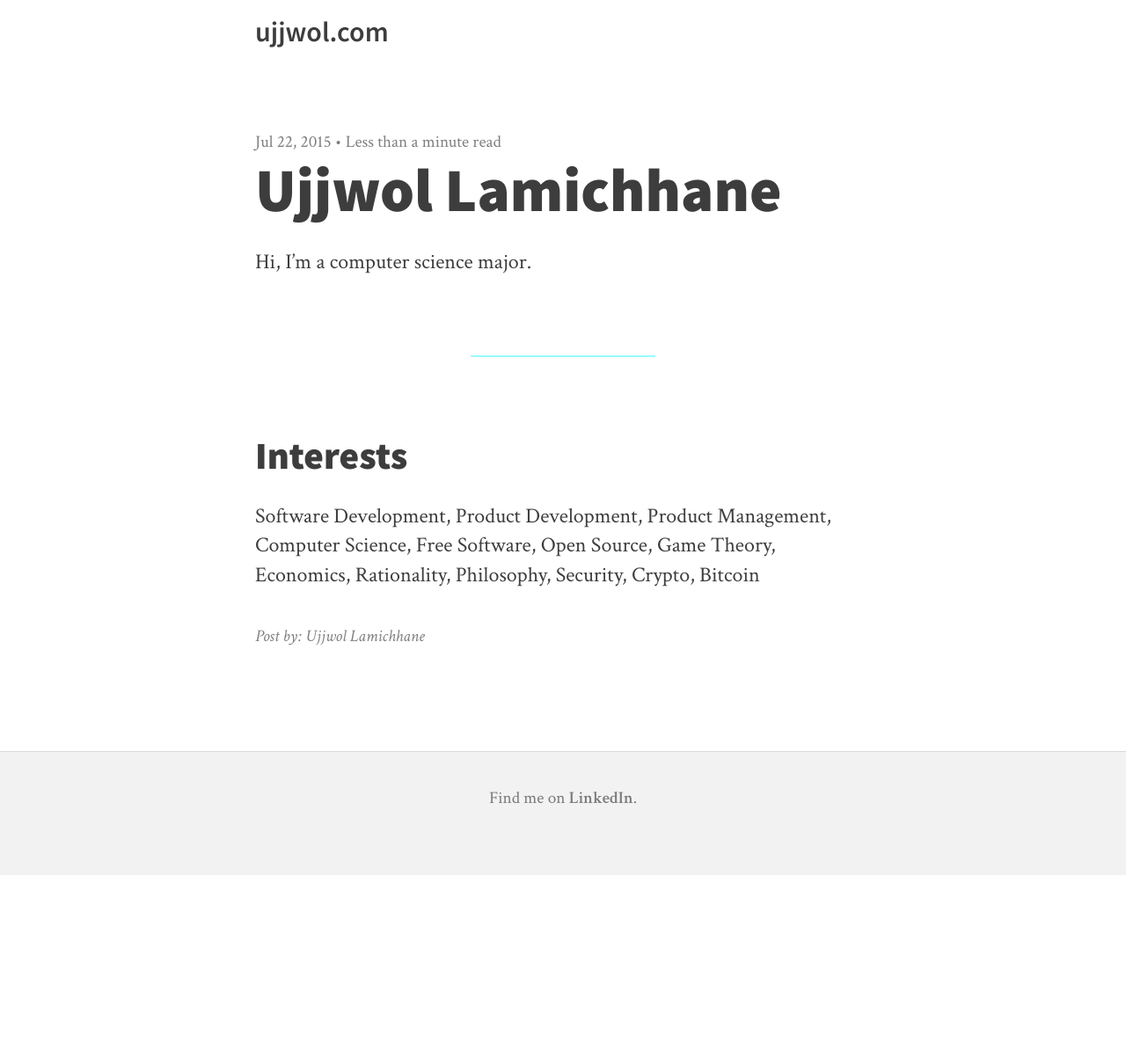
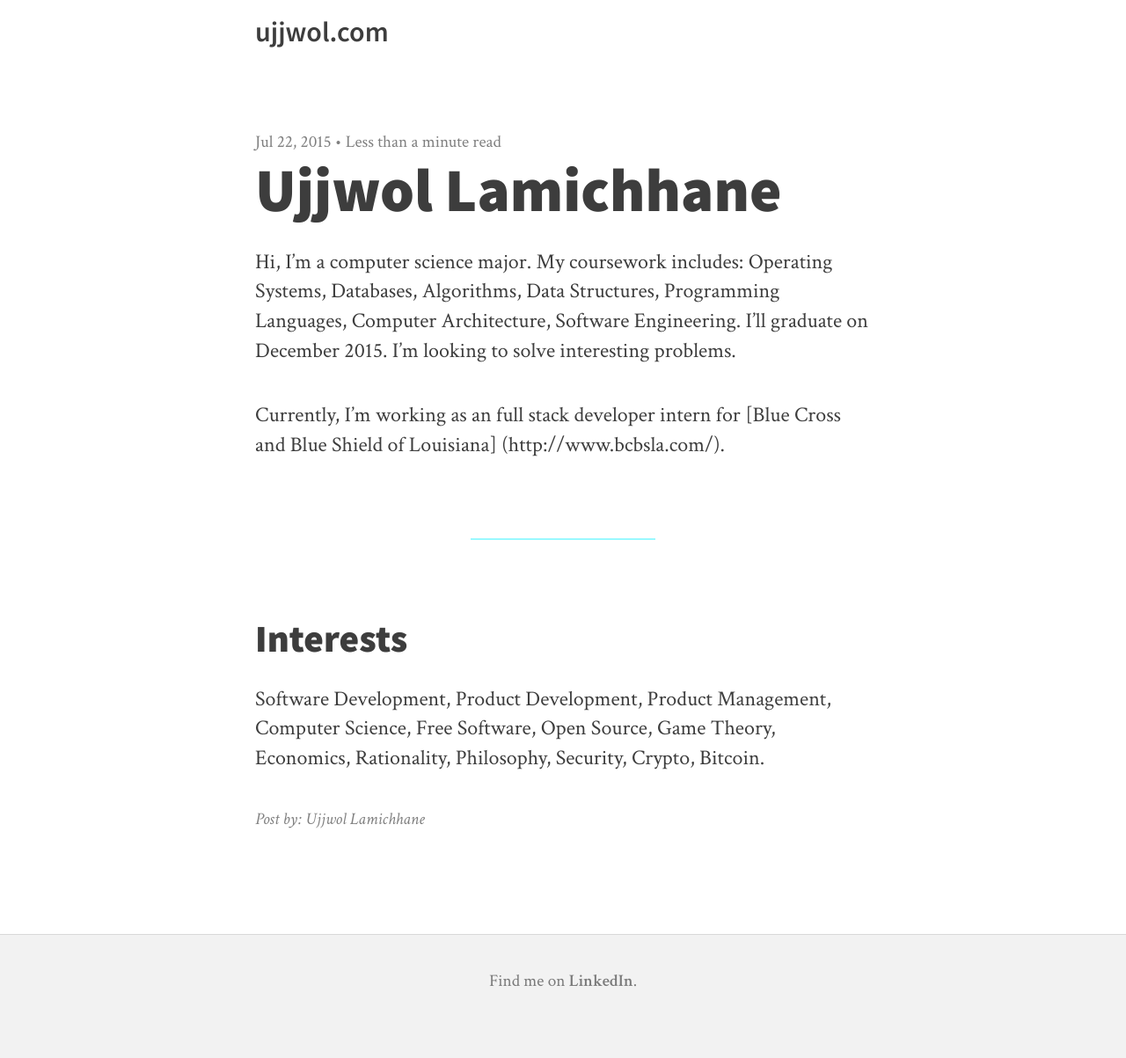
Before and after one commit to Ujjwol/ujjwol.github.io, a Jekyll site: the page built from _posts/2015-07-22-theme-introduction.md, in a window 1280 px wide. Shown: the whole page at 88% size. Built offline with Jekyll 4.4.1, drawn with Linux system fonts in a browser that asks for light colours; nearby versions of some CDN libraries; before the commit the page ends 995 px from its top, so only the background shows below that.

Commit message:
Update 2015-07-22-theme-introduction.md

```diff
--- a/_posts/2015-07-22-theme-introduction.md
+++ b/_posts/2015-07-22-theme-introduction.md
@@ -3,9 +3,11 @@ title: Ujjwol Lamichhane
 
 ---
 
-Hi, I'm a computer science major.
+Hi, I'm a computer science major. My coursework includes: Operating Systems, Databases, Algorithms, Data Structures, Programming Languages, Computer Architecture, Software Engineering. I'll graduate on December 2015. I'm looking to solve interesting problems.
+
+Currently, I'm working as an full stack developer intern for [Blue Cross and Blue Shield of Louisiana] (http://www.bcbsla.com/).
 
 ---
 
 ## Interests ##
-Software Development, Product Development, Product Management, Computer Science, Free Software, Open Source, Game Theory, Economics, Rationality, Philosophy, Security, Crypto, Bitcoin
+Software Development, Product Development, Product Management, Computer Science, Free Software, Open Source, Game Theory, Economics, Rationality, Philosophy, Security, Crypto, Bitcoin.
```
